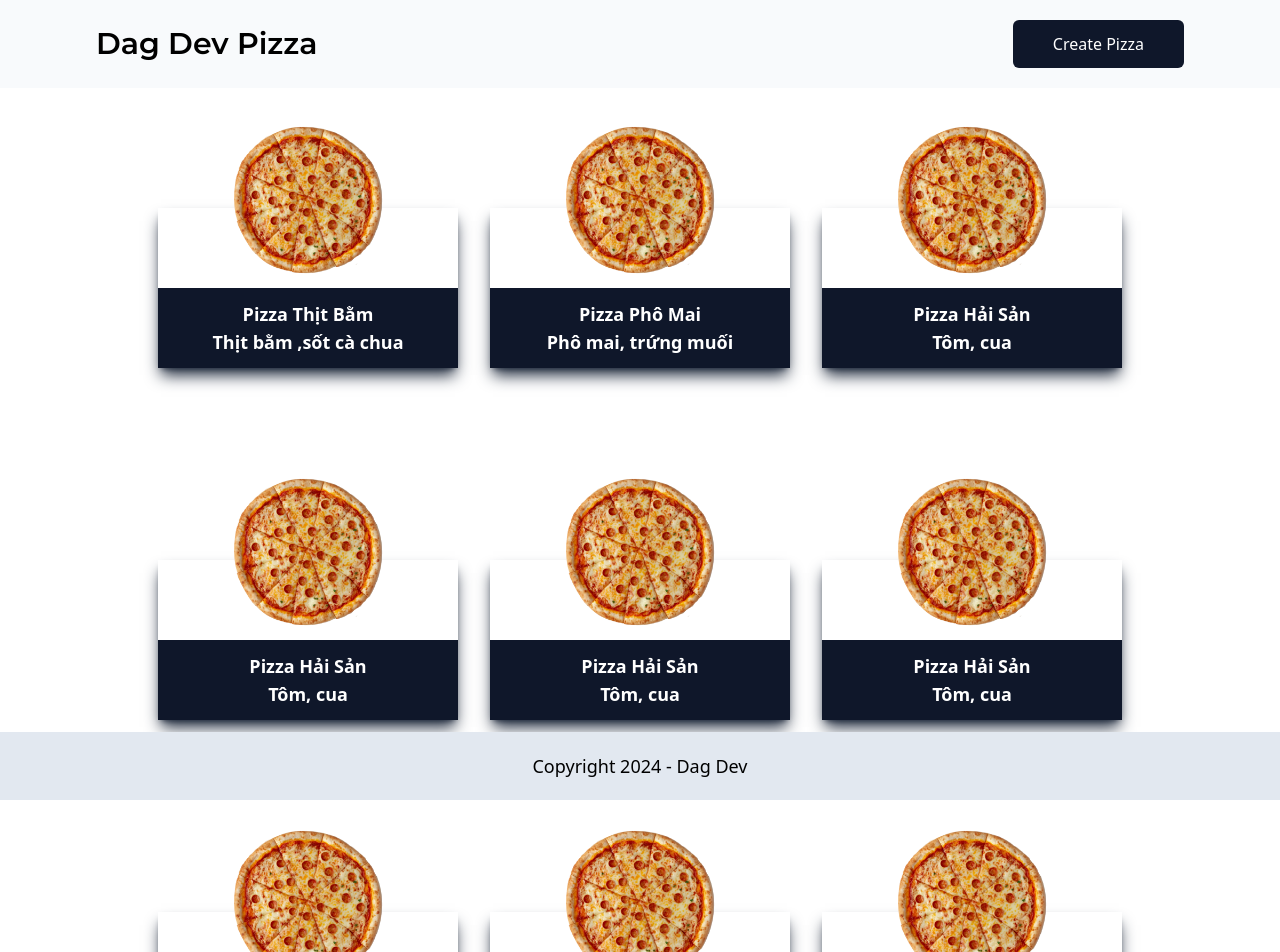
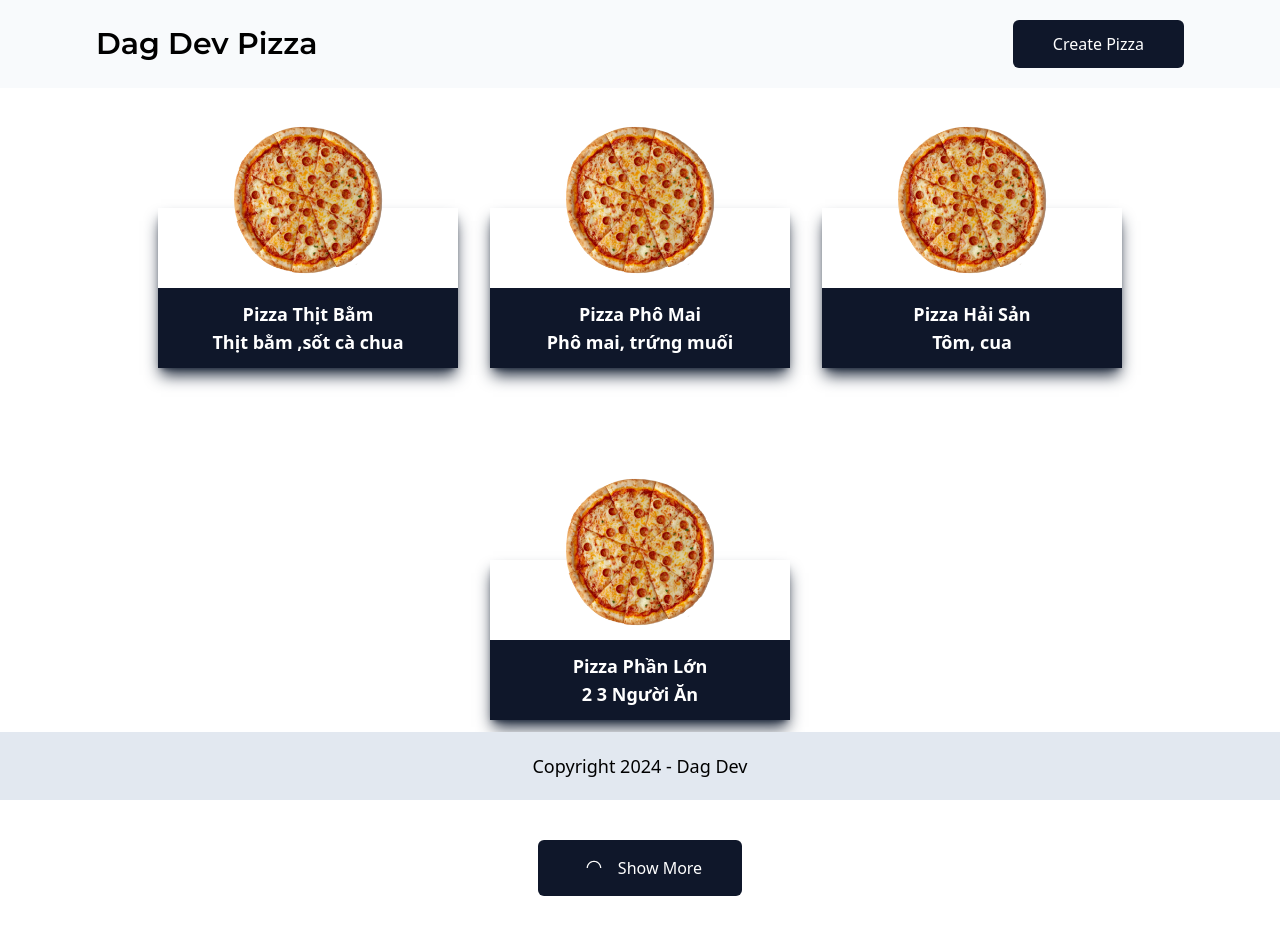
Before and after one commit to mdang-dev/Pizza, a React (Vite) app: page / in a window 1280 px wide. Shown: the top 952 px of the page. Built offline with nearby package versions, Linux system fonts and the light colour scheme; the HTML template or start-up script is replaced by a standard one.

Commit message:
add_code_useEffect_and_ct_btn (#2)

```diff
--- a/src/App.tsx
+++ b/src/App.tsx
@@ -19,7 +19,7 @@ function App() {
   };
 
   return (
-    <div className="">
+    <div className="min-h-screen">
     <Header />
     <HomePage />
     <Footer />
--- /dev/null
+++ b/src/components/buttonField.tsx
@@ -0,0 +1,25 @@
+import { ReactNode } from "react";
+import { IcSpinner } from "../icons/icSpinner";
+
+type Props = {
+    loading?: boolean;
+    children?: ReactNode;
+}
+
+const ButtonField = ({
+    loading,
+    children
+}: Props) => {
+    return (
+        <div className="bg-slate-900 text-white px-10 py-3 rounded-md font-medium cursor-pointer">
+            {!loading
+                ? children : <div className="flex items-center gap-x-2 text-white">
+                    <IcSpinner width='32px' height='32px'/>
+                    {children}
+                </div>
+            }
+        </div>
+    );
+};
+
+export default ButtonField;
--- /dev/null
+++ b/src/icons/icSpinner.tsx
@@ -0,0 +1,24 @@
+type Props = {
+    width: string;
+    height: string;
+  }
+
+  export const IcSpinner = ({ width, height }: Props) => {
+    return (
+      <div style={{ width, height }}>
+        <svg version="1.1" id="L9" xmlns="http://www.w3.org/2000/svg" x="0px" y="0px"
+          viewBox="0 0 100 100" enableBackground="new 0 0 0 0">
+          <path fill="#fff" d="M73,50c0-12.7-10.3-23-23-23S27,37.3,27,50 M30.9,50c0-10.5,8.5-19.1,19.1-19.1S69.1,39.5,69.1,50">
+            <animateTransform
+              attributeName="transform"
+              attributeType="XML"
+              type="rotate"
+              dur="1s"
+              from="0 50 50"
+              to="360 50 50"
+              repeatCount="indefinite" />
+          </path>
+        </svg>
+      </div>
+    )
+  };
--- a/src/layouts/Footer.tsx
+++ b/src/layouts/Footer.tsx
@@ -1,6 +1,6 @@
 const Footer = () => {
     return (
-        <div className="bg-slate-200 w-[100%] text-center py-5 font-medium text-lg sticky bottom-0">
+        <div className="bg-slate-200 w-[100%] text-center py-5 font-medium text-lg z-50 bottom-0 sticky top-[90%]">
             Copyright 2024 - Dag Dev
         </div>
     );
--- a/src/layouts/Header.tsx
+++ b/src/layouts/Header.tsx
@@ -1,8 +1,10 @@
+import ButtonField from "../components/buttonField";
+
 const Header = () => {
     return (
         <div className="flex w-[100%] justify-between px-24 py-5 items-center sticky top-0 z-50 bg-slate-50">
             <div className="font-semibold font-Montserrat text-3xl">Dag Dev Pizza</div>
-            <div className="bg-slate-900 text-white px-10 py-3 rounded-md font-medium cursor-pointer">Create Pizza</div>
+            <ButtonField>Create Pizza</ButtonField>
         </div>
     );
 };
--- a/src/models/pizza.model.ts
+++ b/src/models/pizza.model.ts
@@ -1,7 +1,5 @@
-type Pizza = {
+export type Pizza = {
     id?: number,
     title?: string,
     description?: string
 }
-
-export default Pizza;
--- a/src/pages/HomePage.tsx
+++ b/src/pages/HomePage.tsx
@@ -1,7 +1,8 @@
-import { useState } from "react";
-import LogoPizza from "../assets/images/pizza.png";
+import { useEffect, useState } from "react";
 import CardPizza from "../sections/CardPizza";
-import Pizza from "../models/pizza.model";
+import {Pizza} from "../models/pizza.model";
+import CountPizza from "../sections/CountPizza";
+import ButtonField from "../components/buttonField";
 
 
 
@@ -11,23 +12,48 @@ const HomePage = () => {
         {id: 1, title: 'Pizza Thịt Bằm', description: 'Thịt bằm ,sốt cà chua'},
         {id: 2, title: 'Pizza Phô Mai', description: 'Phô mai, trứng muối'},
         {id: 3, title: 'Pizza Hải Sản', description: 'Tôm, cua'},
-        {id: 3, title: 'Pizza Hải Sản', description: 'Tôm, cua'},
-        {id: 3, title: 'Pizza Hải Sản', description: 'Tôm, cua'},
-        {id: 3, title: 'Pizza Hải Sản', description: 'Tôm, cua'},
-        {id: 3, title: 'Pizza Hải Sản', description: 'Tôm, cua'},
-        {id: 3, title: 'Pizza Hải Sản', description: 'Tôm, cua'},
-        {id: 3, title: 'Pizza Hải Sản', description: 'Tôm, cua'},
-        {id: 3, title: 'Pizza Hải Sản', description: 'Tôm, cua'},
-        {id: 3, title: 'Pizza Hải Sản', description: 'Tôm, cua'},
-        {id: 3, title: 'Pizza Hải Sản', description: 'Tôm, cua'},
-    ])
+        {id: 4, title: 'Pizza Phần Lớn', description: '2 3 Người Ăn'},
+    ]);
+
+    const [count, setCount] = useState(0);
+    const [isCount, setIsCount] = useState(false);
+
+    const handleRemovePizza = (id: number) => {
+      const indexPizza = pizzas.findIndex(item => item.id === id);
+      let newPizzas = [...pizzas];
+      newPizzas.splice(indexPizza, 1);
+      setPizzas(newPizzas);
+    };
+
+    // useEffect(() => {
+    //   console.log('Render Hooks');
+
+    //   setPizzas([...pizzas, {id: 5, title: 'Pizza Trộn', description: 'Pizza Thập Cẩm'}]);
+    // }, [count]);
+
+    const [isView, setIsView] = useState(false);
 
   return (
-    <div className="flex flex-wrap justify-center items-center gap-8 my-10">
-        {
-            pizzas.map(item => <CardPizza title={item.title} description={item.description}/>)
-        }
-    </div>
+    <>
+      {console.log('Render Template !')}
+        <div className="flex flex-wrap justify-center items-center gap-8 my-10">
+            {
+                pizzas.map(item => <CardPizza key={item.id} id={item.id} title={item.title} description={item.description} handleRemovePizza={handleRemovePizza}/>)
+            }
+
+              {/* <button onClick={() => setIsCount(true)}>Open Count</button>
+              <button onClick={() => setIsCount(false)}>Open Count</button>
+            <div>{count}</div>
+            {
+              isCount && <CountPizza count={count} setCount={(count) => setCount(count)}/>
+            } */}
+          {/* <button onClick={() => setCount(count + 1)}>Increase</button> */}
+
+        </div>
+        <div className="w-[100%] flex justify-center">
+            <ButtonField loading={true}>Show More</ButtonField>
+        </div>
+    </>
   );
 };
 
--- a/src/sections/CardPizza.tsx
+++ b/src/sections/CardPizza.tsx
@@ -1,13 +1,18 @@
 import LogoPizza from "../assets/images/pizza.png";
-import Pizza from "../models/pizza.model";
+import {Pizza} from "../models/pizza.model";
 
-type Props = Pizza;
+type Props = Pizza & {
+  handleRemovePizza: (id: number) => void;
+};
+
 const CardPizza = ({
+    id,
     title,
-    description
+    description,
+    handleRemovePizza
 }: Props) => {
   return (
-    <div className="w-max h-max shadow-slate-800 my-20 shadow-lg relative">
+    <div className="w-max h-max shadow-slate-800 my-20 shadow-lg relative cursor-pointer" onClick={() => handleRemovePizza(id!)}>
       <div className="w-[300px] h-20 bg-white flex justify-center items-center">
         <img src={LogoPizza} className="w-40 h-30 absolute m-auto mb-24" />
       </div>
--- /dev/null
+++ b/src/sections/CountPizza.tsx
@@ -0,0 +1,22 @@
+import { useEffect } from "react";
+
+type Props = {
+    count: number,
+    setCount: (count: number) => void;
+};
+
+const CountPizza = ({
+    count,
+    setCount
+}: Props) => {
+
+    useEffect(() => {
+        setCount(0);
+    }, []);
+
+    return (
+        <button onClick={() => setCount(count + 1)}>Increase</button>
+    );
+};
+
+export default CountPizza;
--- /dev/null
+++ b/src/sections/ItemPizza.tsx
@@ -0,0 +1,21 @@
+import {Pizza} from "../models/pizza.model";
+
+type Props = Pizza & {
+    handleChangePerson: (data: Pizza) => void;
+};
+
+const ItemPizza = ({
+    title,
+    description,
+    handleChangePerson
+}: Props) => {
+    return (
+        <div>
+            <div>{title}</div>
+            <div>{description}</div>
+            <button onClick={() => handleChangePerson({title: 'Dag Dev', description: '2025'})}>ChangePerson</button>
+        </div>
+    );
+};
+
+export default ItemPizza;
```
